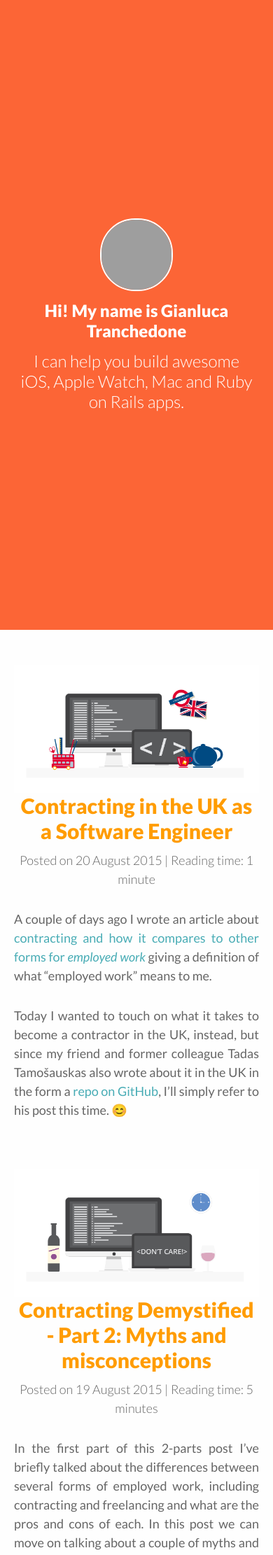
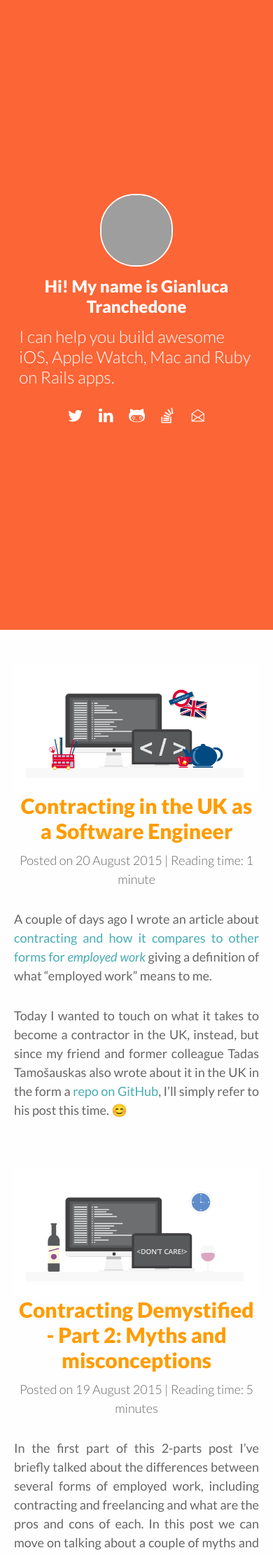
Before and after one commit to gtranchedone/gtranchedone.github.io, a Jekyll site: the page built from index.html, in a window 390 px wide, cut to the strip 0-2222 px from the top of the page. Shown: the whole strip at 70% size. Built offline with Jekyll 4.4.1, drawn with Linux system fonts in a browser that asks for light colours; nearby versions of some CDN libraries; emoji names are drawn with the system emoji font; Markdown is read by kramdown in place of the engine named in the settings; the list of posts is cut into pages by our own code; grey boxes are pictures that could not be loaded.

Commit message:
Fixing responsive layout.

```diff
--- a/assets/css/blog.scss
+++ b/assets/css/blog.scss
@@ -142,6 +142,10 @@
 		font-size: 48px;
 	}
 
+	h2, h3 {
+    	text-align: left;
+	}
+
 	h4 {
 		font-size: 14px;
 	}
--- a/assets/css/main.scss
+++ b/assets/css/main.scss
@@ -342,6 +342,14 @@
 
 }
 
+@media only screen and (max-width: 549px) {
+
+    h2, h3 {
+        text-align: left;
+    }
+
+}
+
 /*
 @media only screen and (min-device-width : 320px) and (max-device-width : 568px) and (orientation : portrait) {
 }
--- a/assets/css/navbar.scss
+++ b/assets/css/navbar.scss
@@ -215,7 +215,7 @@
 
 @media only screen and (max-width: 549px) {
 
-    .social_links_list {
+    .nav_bar #social {
     	display: none;
 	}
 
```
Also changed, not shown: 4 other files.
